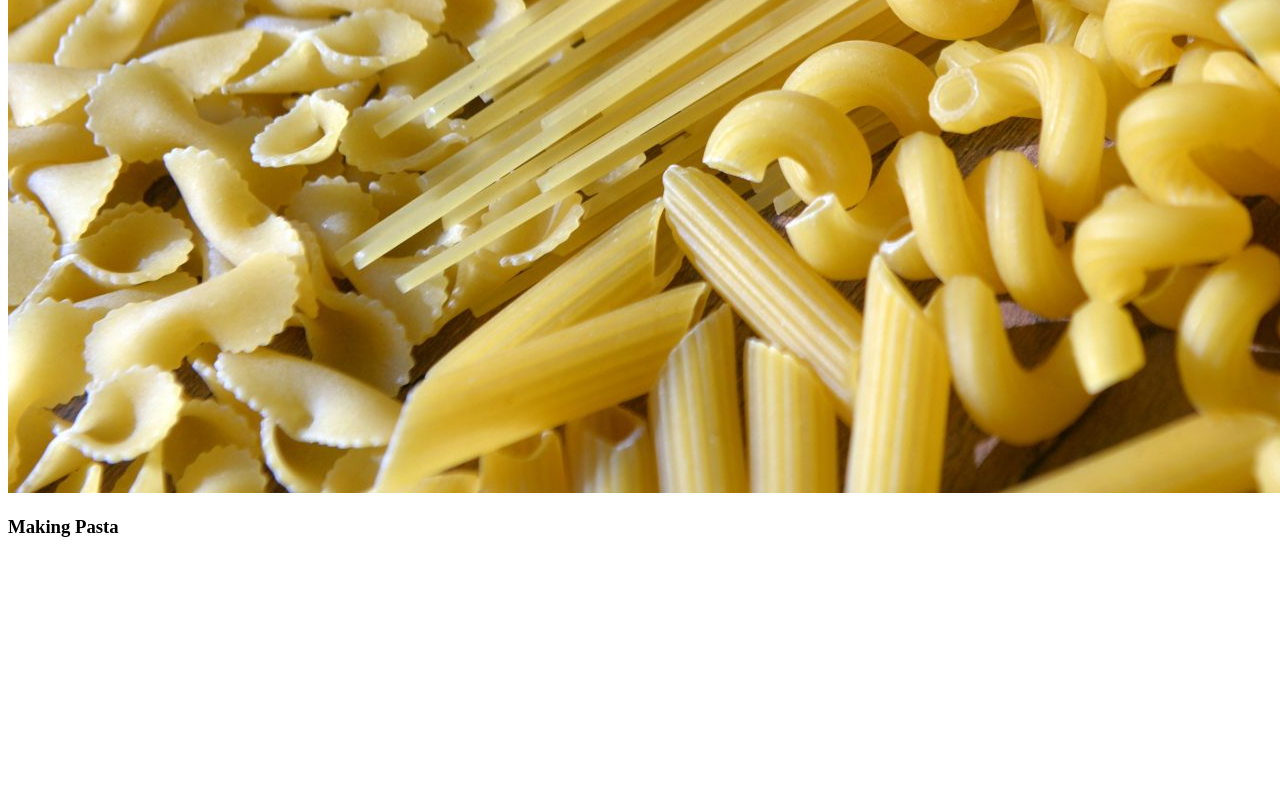
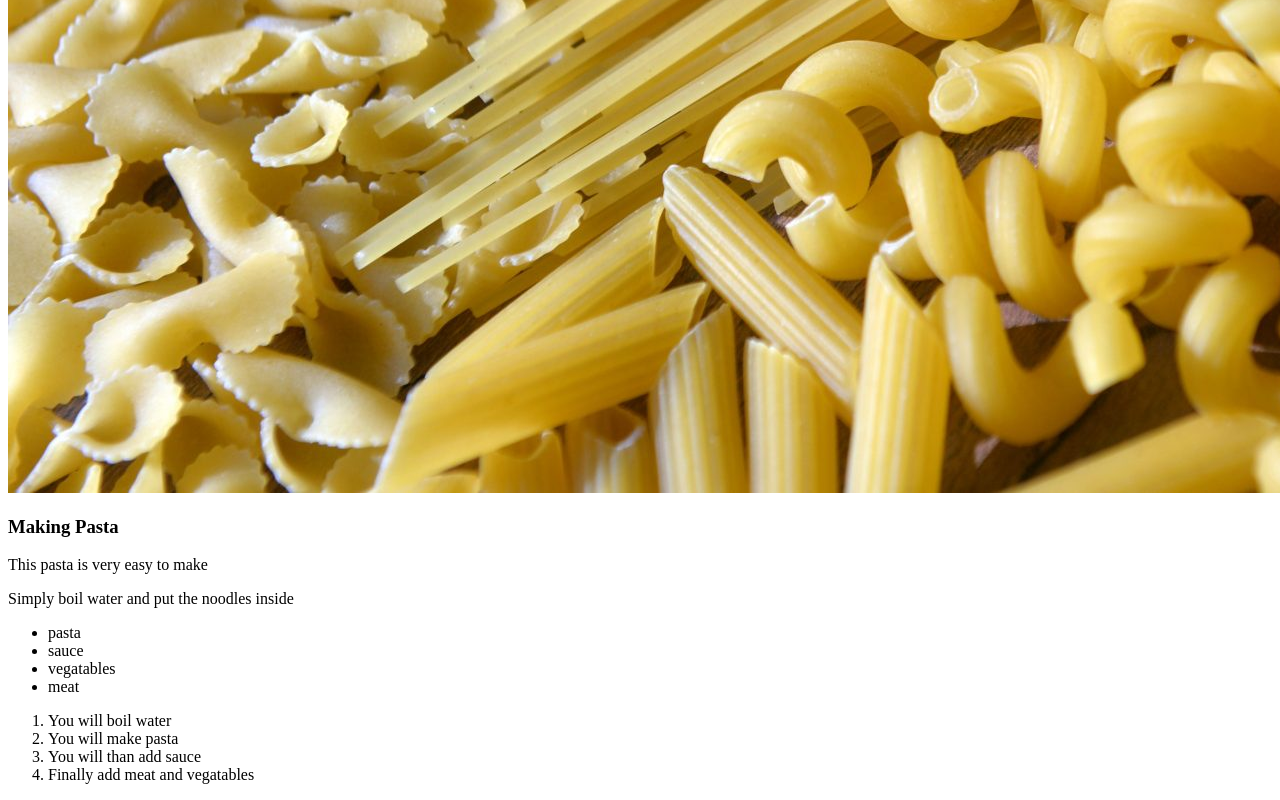
Before and after one commit to ayrthonc/odin-recipes, a plain HTML site: page recipes/pasta.html in a window 1280 px wide. Shown: the part 918-1718 px from the top of the page. Before the commit the page ends 1474 px from the top, so only its background shows below. Drawn offline with Linux system fonts and the light colour scheme.

Commit message:
put lists in pasta.html descirbing

```diff
--- a/recipes/pasta.html
+++ b/recipes/pasta.html
@@ -11,5 +11,25 @@
     <img src="pasta.jpeg" alt="Picture of pasta">
     <h3>Making Pasta</h3>
 
+    <p>This pasta is very easy to make</p>
+    <p>Simply boil water and put the noodles inside</p>
+
+    <ul>
+        <li>pasta</li>
+        <li>sauce</li>
+        <li>vegatables</li>
+        <li>meat</li>
+
+    </ul>
+
+    <ol>
+        <li>You will boil water</li>
+        <li>You will make pasta</li>
+        <li>You will than add sauce</li>
+        <li>Finally add meat and vegatables</li>
+
+
+    </ol>
+
 </body>
 </html>
```
